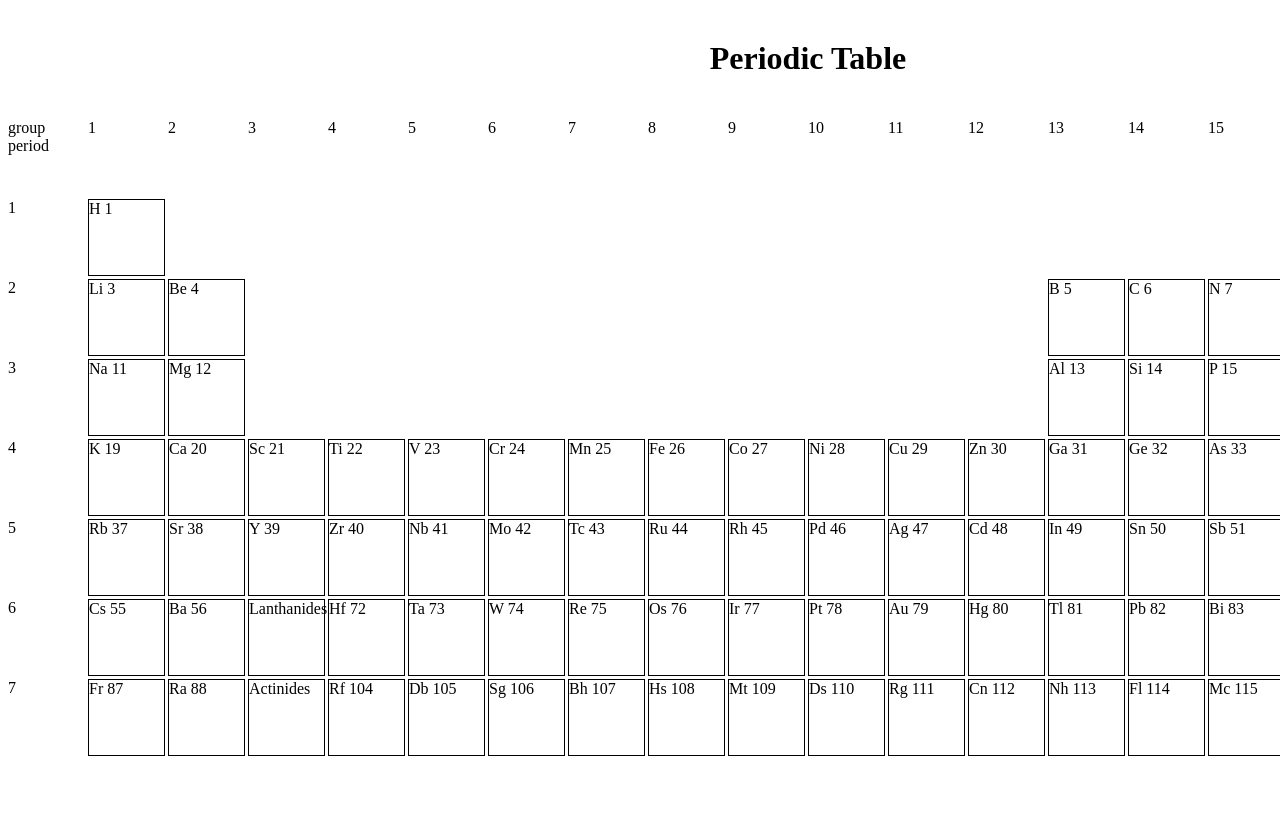
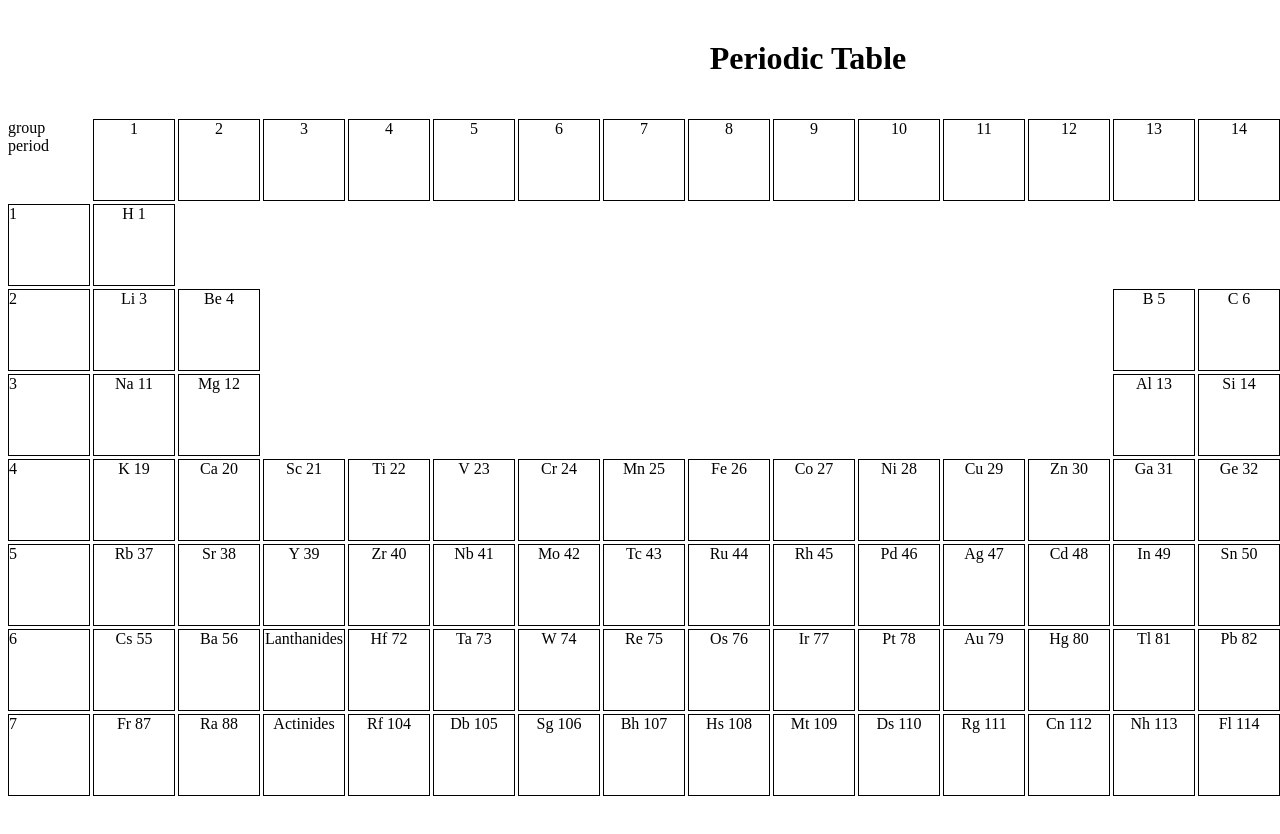
Before and after one commit to anilkris/periodic, an Angular app: page / in a window 1280 px wide. Shown: the top 834 px of the page. Built offline with nearby package versions, Linux system fonts and the light colour scheme.

Commit message:
updated css

```diff
--- a/src/app/ptable/ptable.component.css
+++ b/src/app/ptable/ptable.component.css
@@ -2,29 +2,33 @@
     display: grid;
     width: 1600px;
     height: 800px;
-    grid-template-columns: repeat(19,75px);
-    grid-template-rows: repeat(8,75px);
+    grid-template-columns: repeat(19,80px);
+    grid-template-rows: repeat(8,80px);
     grid-gap: 5px;
 }
 .group {
-    width: 75px;
-    height: 75px;
+    width: 80px;
+    height: 80px;
 }
 .column-name {
-    width: 75px;
-    height: 75px;
+    text-align: center;
+    width: 80px;
+    height: 80px;
+    border: 1px solid;
 }
 .row-name {
 
+    border: 1px solid;
+    text-align: left;
     grid-column: 1;
-    width: 75px;
-    height: 75px;
+    width: 80px;
+    height: 80px;
 }
 
 .all-elements {
     display: grid;
-    grid-template-columns: repeat(18,75px);
-    grid-template-rows: repeat(7,75px);
+    grid-template-columns: repeat(18,80px);
+    grid-template-rows: repeat(7,80px);
     grid-gap: 5px;
     grid-column: 2/20;
     grid-row: 2/9;
@@ -38,7 +42,8 @@
     grid-row: 2/4;
 }
 .element  {
-    width: 75px;
-    height: 75px;
+    width: 80px;
+    height: 80px;
+    text-align: center;
     border: 1px solid;
 }
```
